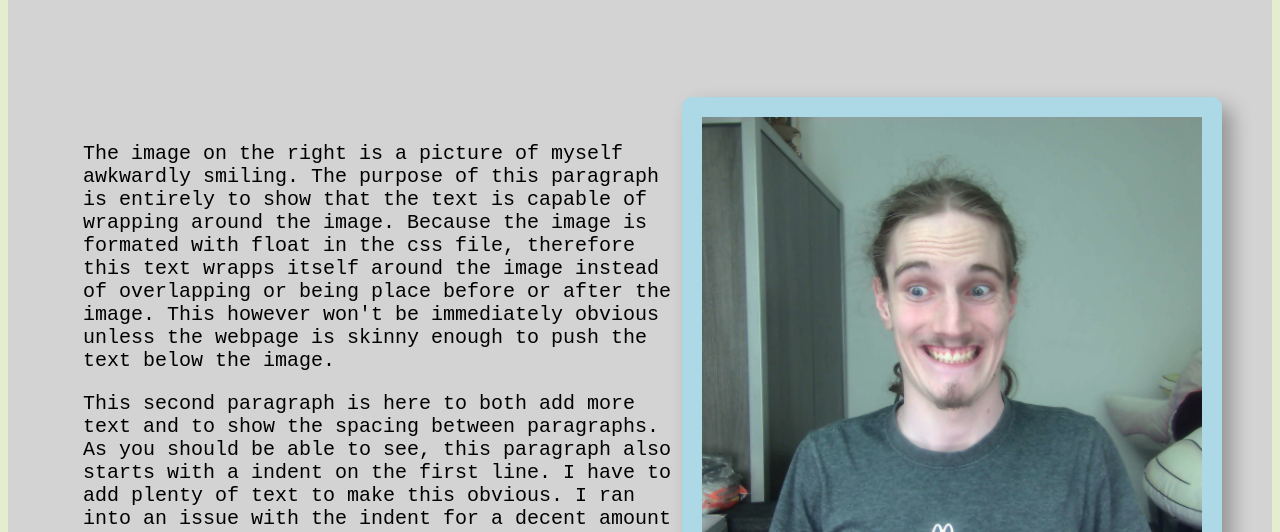
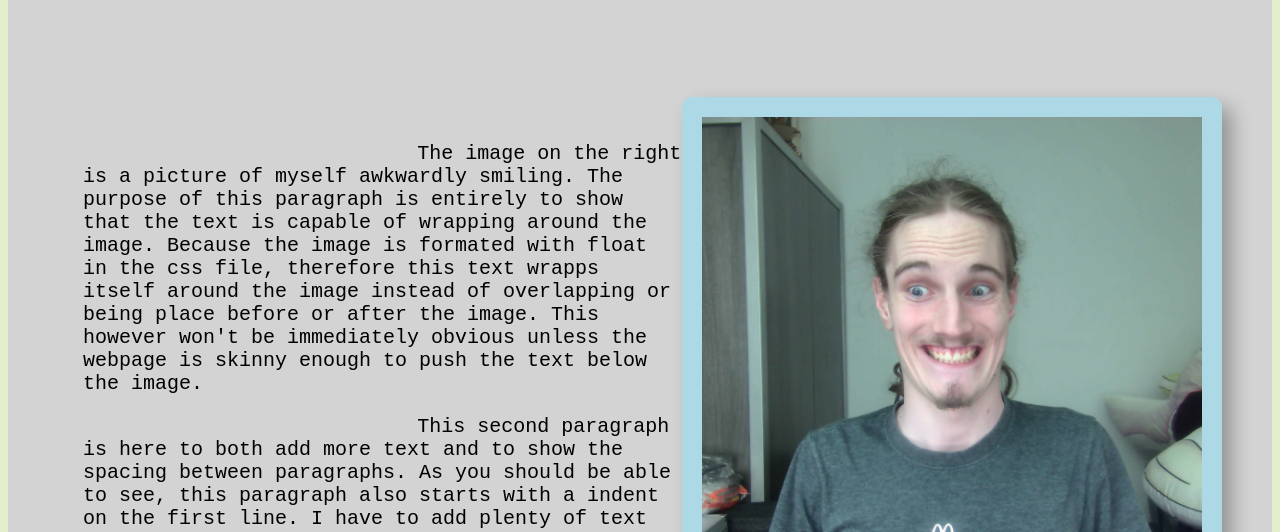
Before and after one commit to ParadoxiusBlack/Connor-CS2250-2024, a plain HTML site: page index.html in a window 1280 px wide. Shown: the part 768-1300 px from the top of the page. Drawn offline with nearby package versions, Linux system fonts and the light colour scheme.

Commit message:
Fixed text-indent (again)

```diff
--- a/styles/style.css
+++ b/styles/style.css
@@ -11,11 +11,8 @@ body {
 }
 
 p {
+  text-indent: 30%;
   margin-bottom: 0.75em;
-}
-
-p::first-line {
-  text-indent: 30%;
 }
 
 h1, h2, h3 {
```
